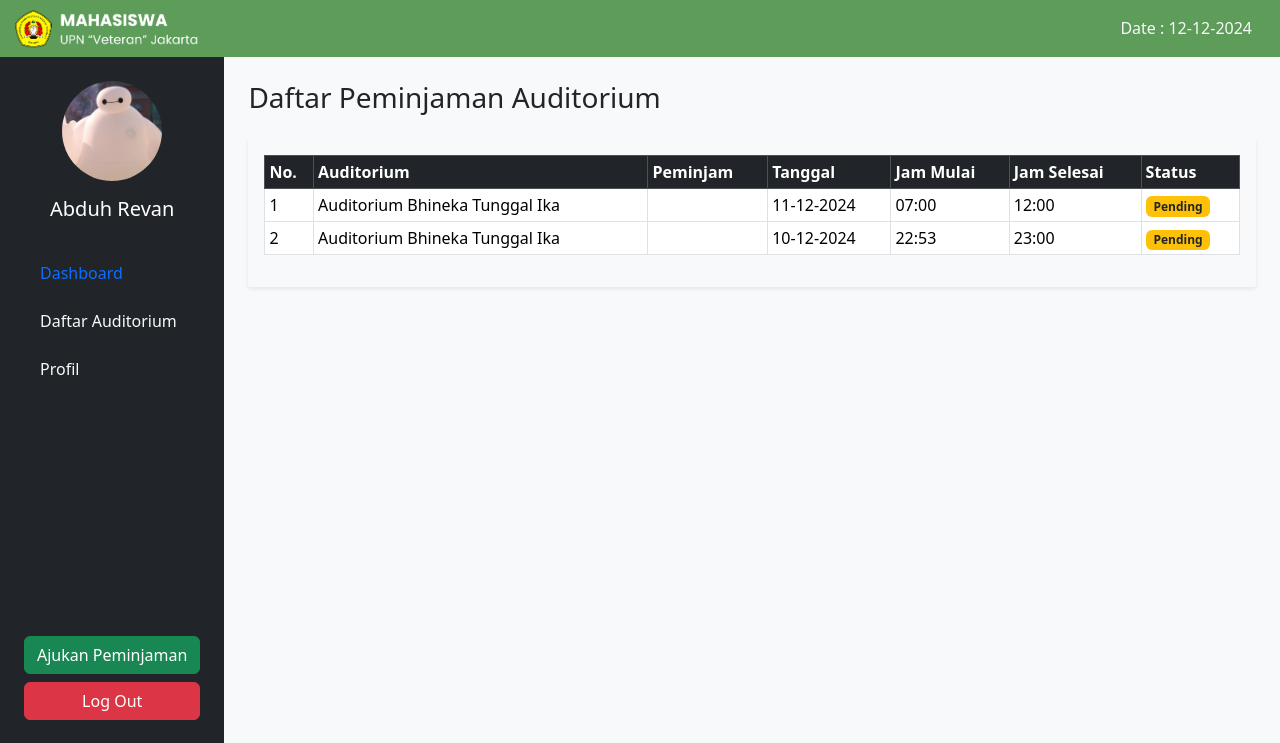
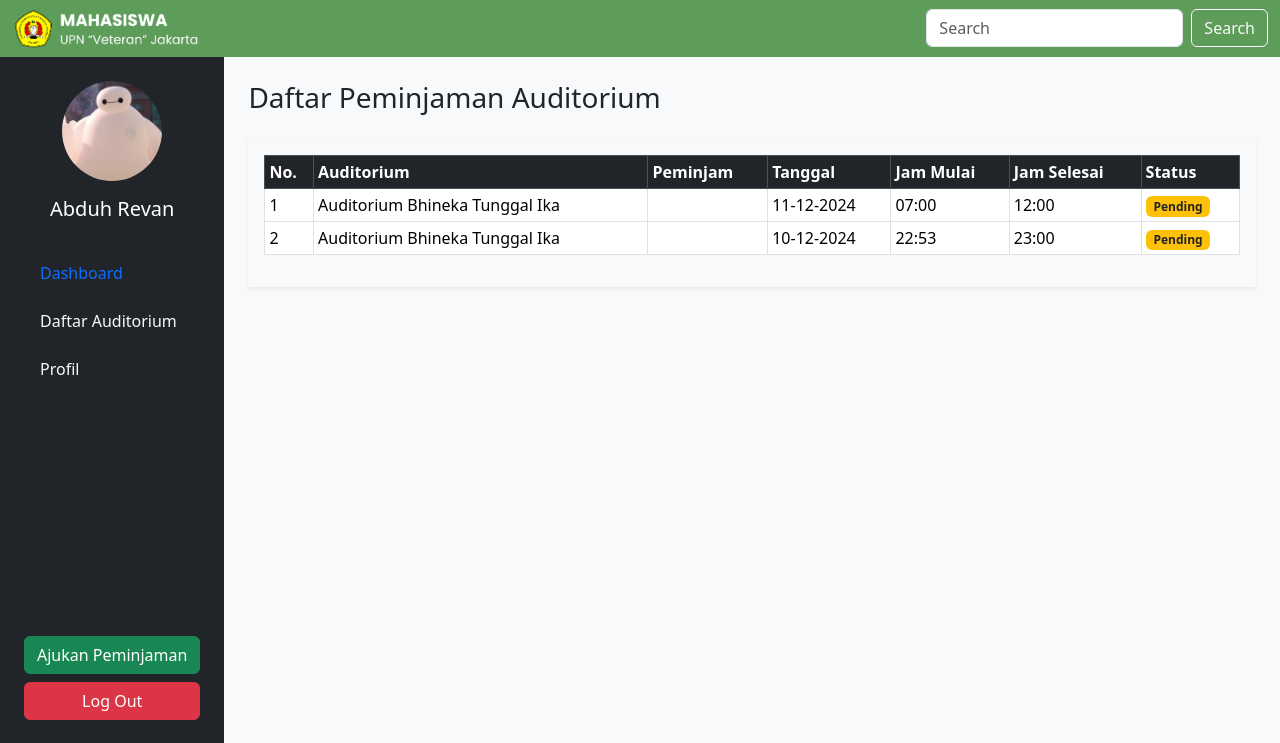
Before and after one commit to Dxdeka9/Project_UAS_Auditorium, a PHP site: page /dashboard.php in a window 1280 px wide. Shown: the top 743 px of the page. Run offline with PHP 8.4, Linux system fonts and the light colour scheme; a user stored in the database is signed in; data comes from the database, SQL or seed files in the repository.

Commit message:
nambahin search

```diff
--- a/dashboard.php
+++ b/dashboard.php
@@ -86,9 +86,10 @@
             <div class="d-flex align-items-center">
                 <img src="asset/putih.png" alt="Logo MahasiswaUPNVJ" style="width: 190px; height: auto;">
             </div>
-            <div class="d-flex align-items-center text-light">
-            <span class="me-3" style="font-size: 16px;">Date : <?= date('d-m-Y'); ?></span>
-            </div>
+            <form class="d-flex ms-auto" role="search">
+                <input class="form-control me-2" type="search" placeholder="Search" aria-label="Search">
+                <button class="btn btn-outline-light" type="submit">Search</button>
+            </form>
         </div>
     </nav>
     <!-- End Navbar -->
```
